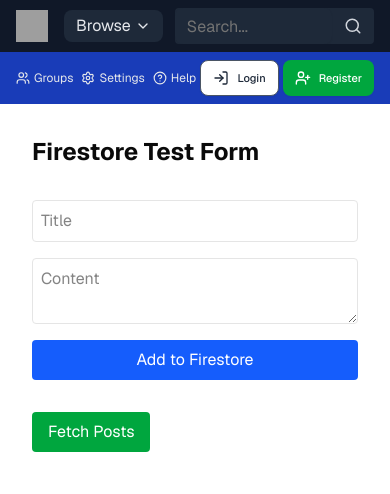
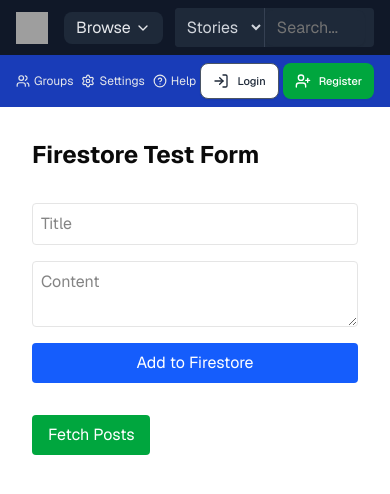
Before and after one commit to NFC-Developers/nfc-blogsite, a Next.js app: page / in a window 390 px wide. Shown: the top 494 px of the page. Built offline with nearby package versions, Linux system fonts and the light colour scheme; grey boxes are pictures that could not be loaded.

Commit message:
Update: Navigation Bar Responsive

```diff
--- a/src/components/shared/NavigationBar.tsx
+++ b/src/components/shared/NavigationBar.tsx
@@ -30,7 +30,7 @@
 
           {/* Search Bar */}
           <div className="flex flex-1 min-w-[150px] max-w-full items-center rounded bg-gray-800 overflow-hidden">
-            <select className="hidden sm:block bg-gray-800 py-2 px-2 text-gray-300 outline-none border-r border-gray-700">
+            <select className="bg-gray-800 py-2 px-2 text-gray-300 outline-none border-r border-gray-700">
               <option>Stories</option>
               <option>Users</option>
               <option>Groups</option>
```
